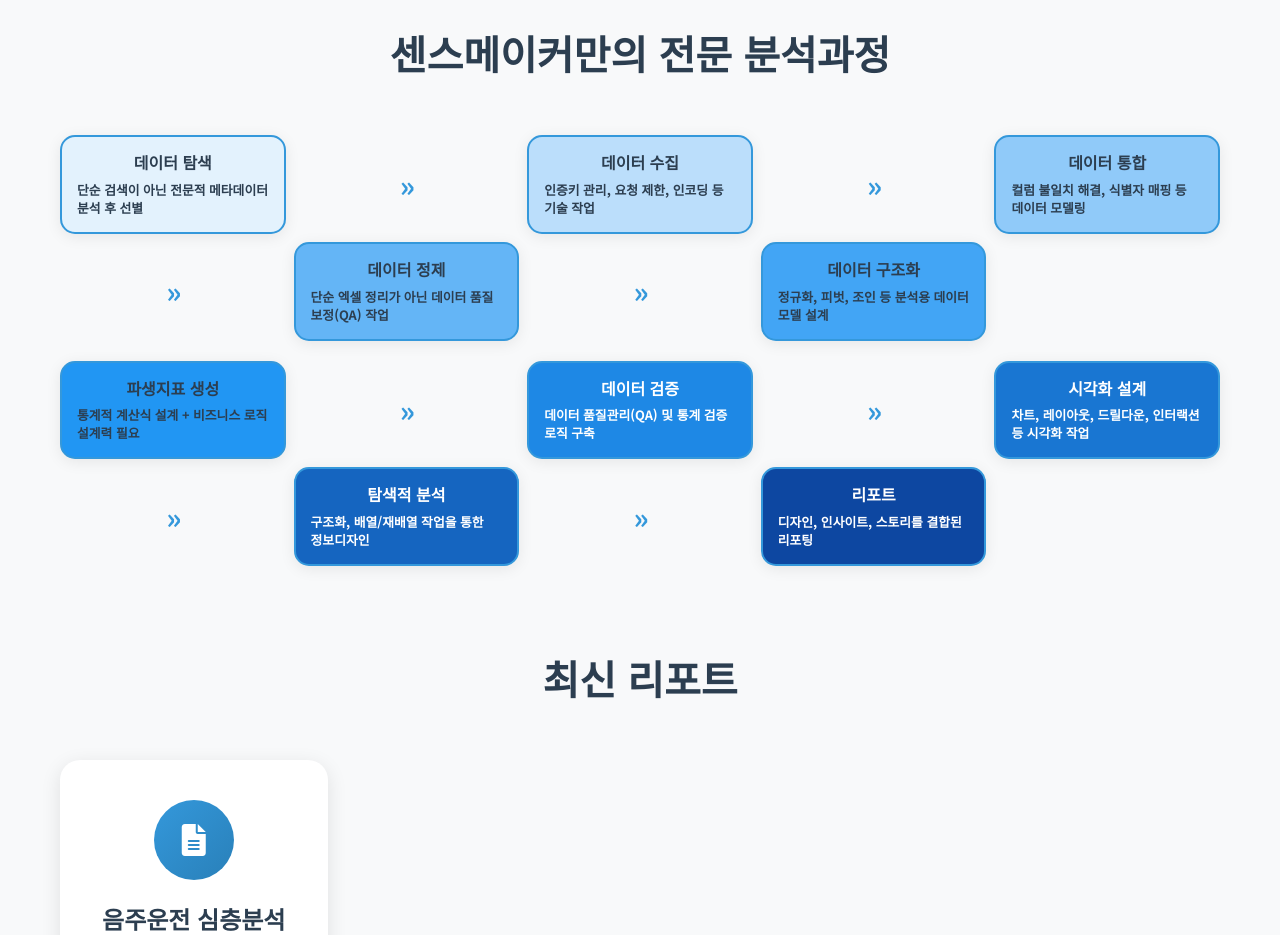
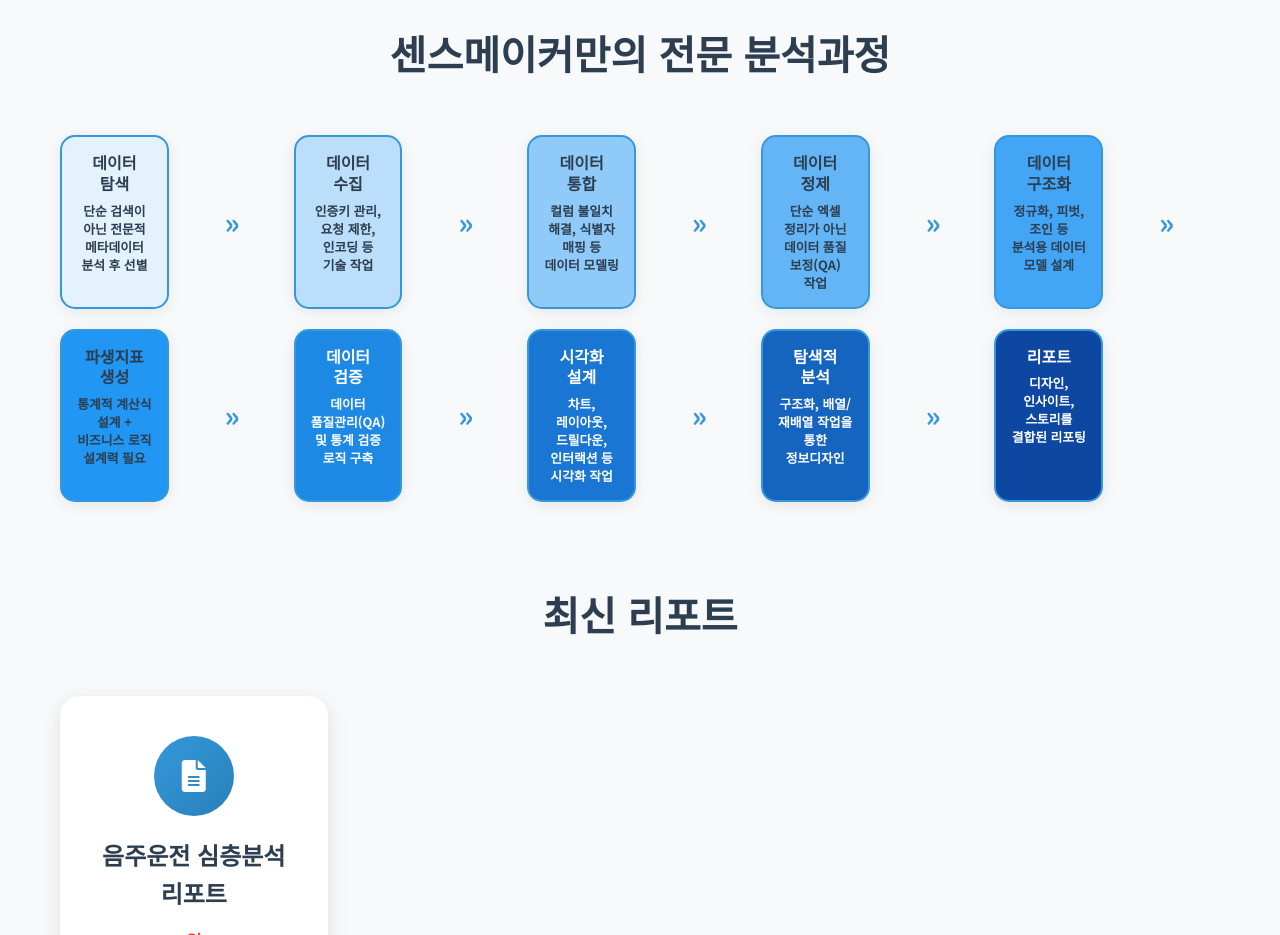
Before and after one commit to my-business-2025/real-analysis, a website: page index.html in a window 1280 px wide. Shown: the part 1300-2235 px from the top of the page. Drawn offline with Linux system fonts and the light colour scheme; no server answers.

Commit message:
Add arrow after step 5 and center align expertise text

```diff
--- a/index.html
+++ b/index.html
@@ -235,6 +235,7 @@
                                     <p class="step-expertise"><strong>정규화, 피벗, 조인 등 분석용 데이터 모델 설계</strong></p>
                                 </div>
                             </div>
+                            <div class="step-arrow-horizontal">»</div>
                         </div>
                         <!-- 두 번째 줄 -->
                         <div class="process-row">
--- a/styles/style.css
+++ b/styles/style.css
@@ -1228,15 +1228,11 @@
 }
 
 .process-row > .process-step {
-    grid-column: span 2;
-}
-
-.process-row > .process-step:last-child {
-    grid-column: span 2;
+    grid-column: span 1;
 }
 
 .process-row > .step-arrow-horizontal {
-    grid-column: span 2;
+    grid-column: span 1;
     display: flex;
     align-items: center;
     justify-content: center;
@@ -1355,6 +1351,7 @@
     word-break: keep-all;
     overflow-wrap: break-word;
     flex: 1;
+    text-align: center;
 }
 
 .step-expertise strong {
```
